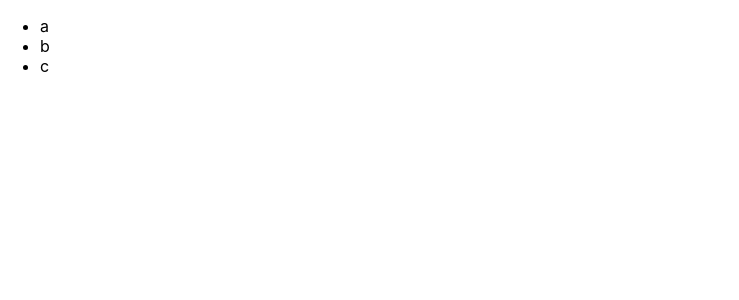
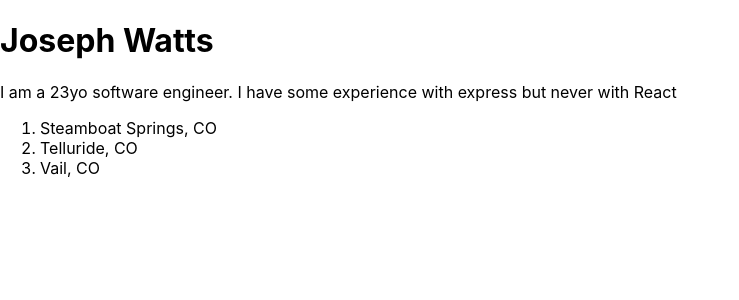
Before and after one commit to JosephCW/react-freecodecamp, a React (Create React App) app: page / in a window 1280 px wide. Shown: the top 300 px of the page, without its empty margins (0-739 px from the left). Built offline with nearby package versions, Linux system fonts and the light colour scheme.

Commit message:
Complete Functional Components Practice

```diff
--- a/src/index.js
+++ b/src/index.js
@@ -11,21 +11,51 @@ import reportWebVitals from './reportWebVitals';
 //   document.getElementById('root')
 // );
 
+// ReactDOM & JSX Practice
 // components in pascal case
-function MyApp() {
+// function MyApp() {
+//   return (
+//     <ul>
+//       <li>a</li>
+//       <li>b</li>
+//       <li>c</li>
+//     </ul>
+//   )
+// }
+
+// ReactDOM.render(
+//   <MyApp />,
+//   document.getElementById("root")
+// );
+
+
+// React Functional Components Practice
+// Objectives:
+// 1. Set up the basic React code from scratch
+// 2. Create a functional component called MyInfo that returns the following UI:
+    // a. An h1 with your name
+    // b. A paragraph with a little blurb about yourself
+    // c. An ordered or unordered list of the top 3 vacation spots you'd like to visit
+// 3. Render an instance of that functional component to the browser
+
+function MyInfo() {
   return (
-    <ul>
-      <li>a</li>
-      <li>b</li>
-      <li>c</li>
-    </ul>
+    <div>
+      <h1>Joseph Watts</h1>
+      <p>I am a 23yo software engineer. I have some experience with express but never with React</p>
+      <ol>
+        <li>Steamboat Springs, CO</li>
+        <li>Telluride, CO</li>
+        <li>Vail, CO</li>
+      </ol>
+    </div>
   )
 }
 
 ReactDOM.render(
-  <MyApp />,
+  <MyInfo />,
   document.getElementById("root")
-);
+)
 
 // If you want to start measuring performance in your app, pass a function
 // to log results (for example: reportWebVitals(console.log))
```
